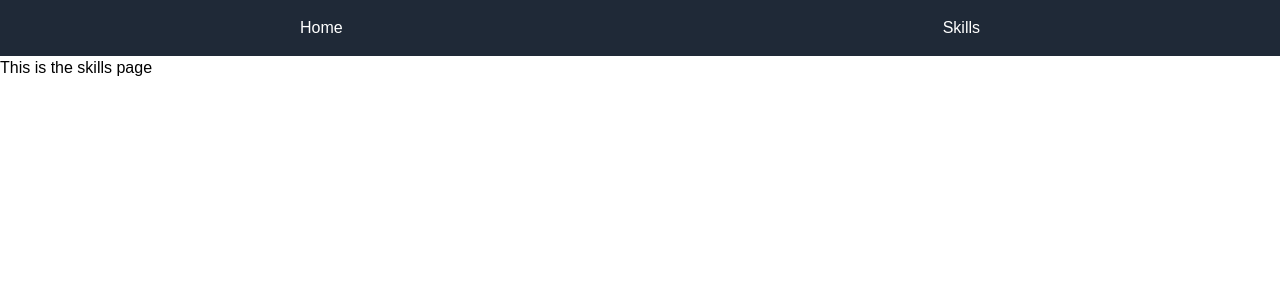
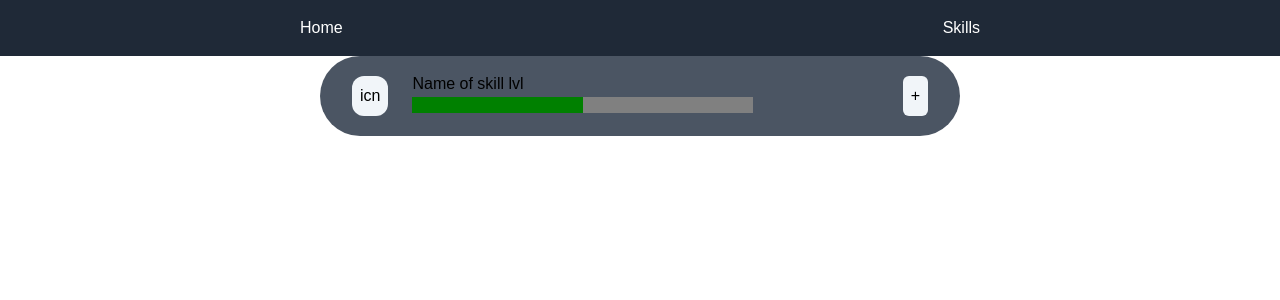
Before and after one commit to KrOhDee/skill-reach, a Next.js app: page /skills in a window 1280 px wide. Shown: the top 300 px of the page. Built offline with nearby package versions, Linux system fonts and the light colour scheme.

Commit message:
Add  SkillCard component rough layout

```diff
--- /dev/null
+++ b/app/_components/SkillCard.tsx
@@ -0,0 +1,17 @@
+export default function SkillCard() {
+  // props: icon, skill, level, value
+  return (
+    <div className='bg-gray-600 flex items-center mx-auto w-3/4 lg:w-1/2 p-4 rounded-full'>
+      <div className='pl-4'>
+        <p className='p-2 rounded-xl bg-slate-100'>icn</p>
+      </div>
+      <div className='w-3/5 pl-6'>
+        <p>
+          <span>Name of skill</span> <span>lvl</span>
+        </p>
+        <progress value={50} max={100} className='w-full'></progress>
+      </div>
+      <button className='ml-auto mr-4 p-2 rounded-md bg-slate-100'>+</button>
+    </div>
+  );
+}
--- a/app/skills/page.tsx
+++ b/app/skills/page.tsx
@@ -1,7 +1,9 @@
+import SkillCard from '../_components/SkillCard';
+
 export default function Skills() {
   return (
     <div>
-      <p>This is the skills page</p>
+      <SkillCard />
     </div>
   );
 }
```
